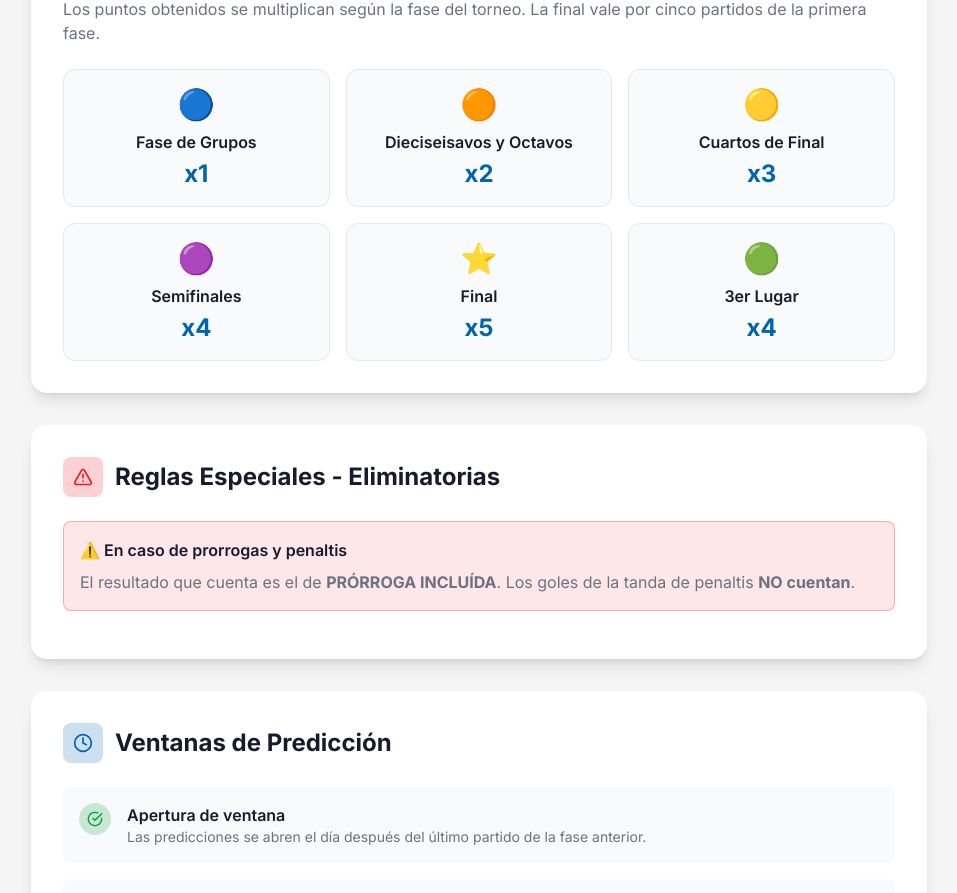
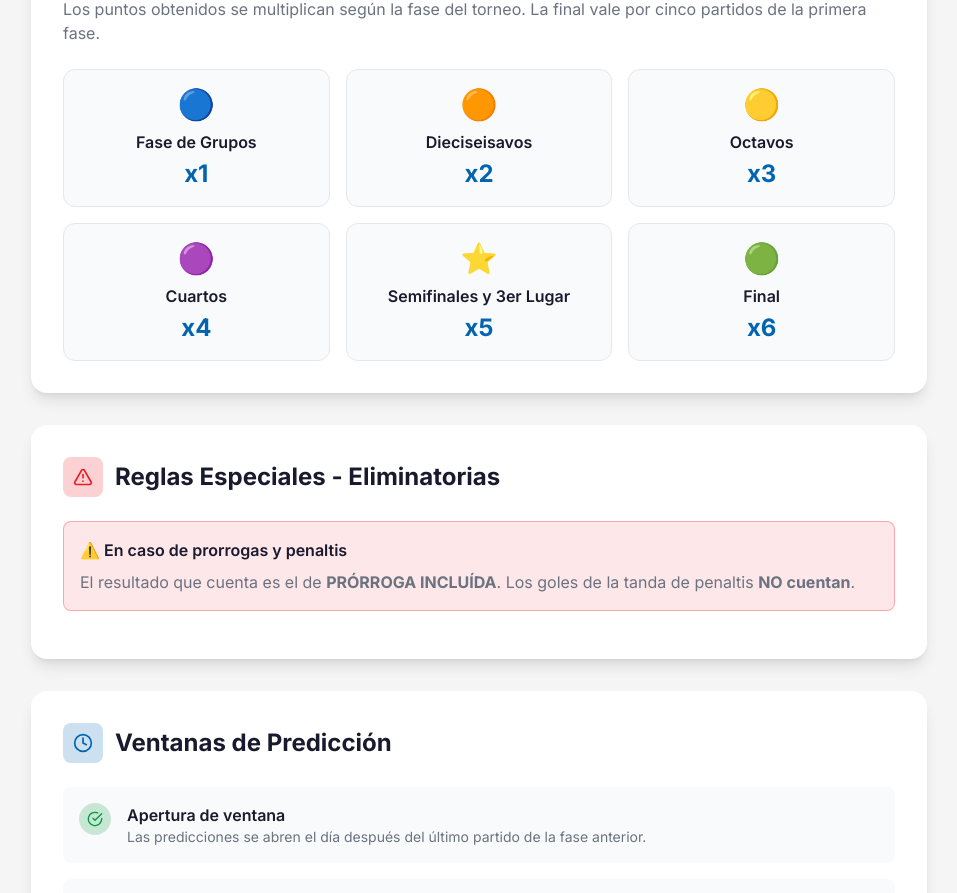
Before and after one commit to pamagent44/Mundial26-V, a Next.js app: page /reglas in a window 1280 px wide. Shown: the part 1138-2031 px from the top of the page, without its empty margins (161-1118 px from the left). Built offline with nearby package versions, Linux system fonts and the light colour scheme.

Commit message:
Update page.tsx

```diff
--- a/src/app/reglas/page.tsx
+++ b/src/app/reglas/page.tsx
@@ -142,11 +142,11 @@ export default function RulesPage() {
               <div className="grid grid-cols-2 md:grid-cols-3 gap-4">
                 {[
                   { phase: 'Fase de Grupos', multiplier: 1, icon: '🔵' },
-                  { phase: 'Dieciseisavos y Octavos', multiplier: 2, icon: '🟠' }, // ← CAMBIADO: 'Octavos de Final' por 'Dieciseisavos y Octavos'
-                  { phase: 'Cuartos de Final', multiplier: 3, icon: '🟡' },
-                  { phase: 'Semifinales', multiplier: 4, icon: '🟣' },
-                  { phase: 'Final', multiplier: 5, icon: '⭐' },
-                  { phase: '3er Lugar', multiplier: 4, icon: '🟢' },
+                  { phase: 'Dieciseisavos', multiplier: 2, icon: '🟠' },
+                  { phase: 'Octavos', multiplier: 3, icon: '🟡' },
+                  { phase: 'Cuartos', multiplier: 4, icon: '🟣' },
+                  { phase: 'Semifinales y 3er Lugar', multiplier: 5, icon: '⭐' },
+                  { phase: 'Final', multiplier: 6, icon: '🟢' },
                 ].map((item) => (
                   <div key={item.phase} className="bg-gray-50 rounded-xl p-4 text-center border border-gray-200">
                     <div className="text-3xl mb-2">{item.icon}</div>
```
